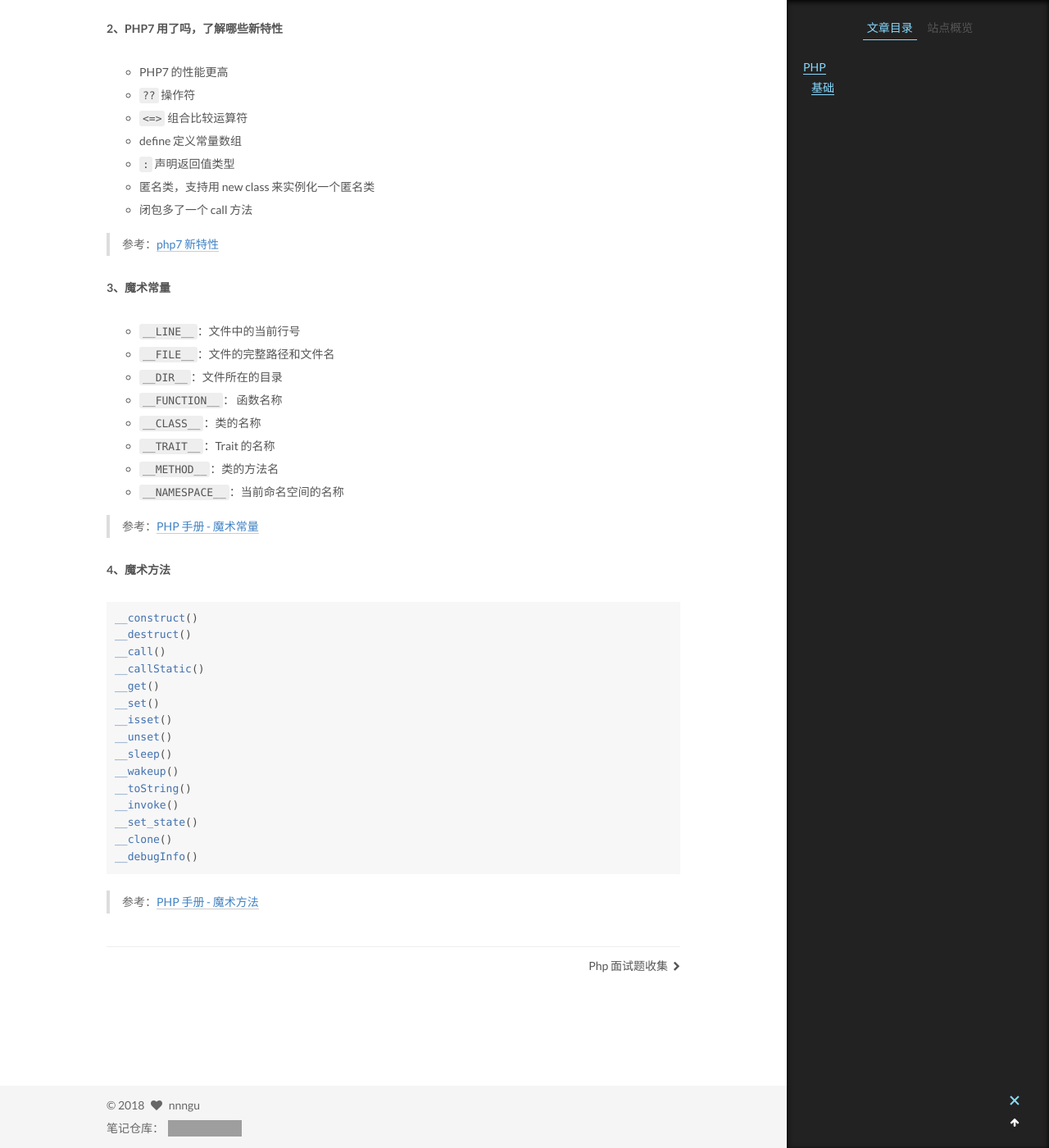
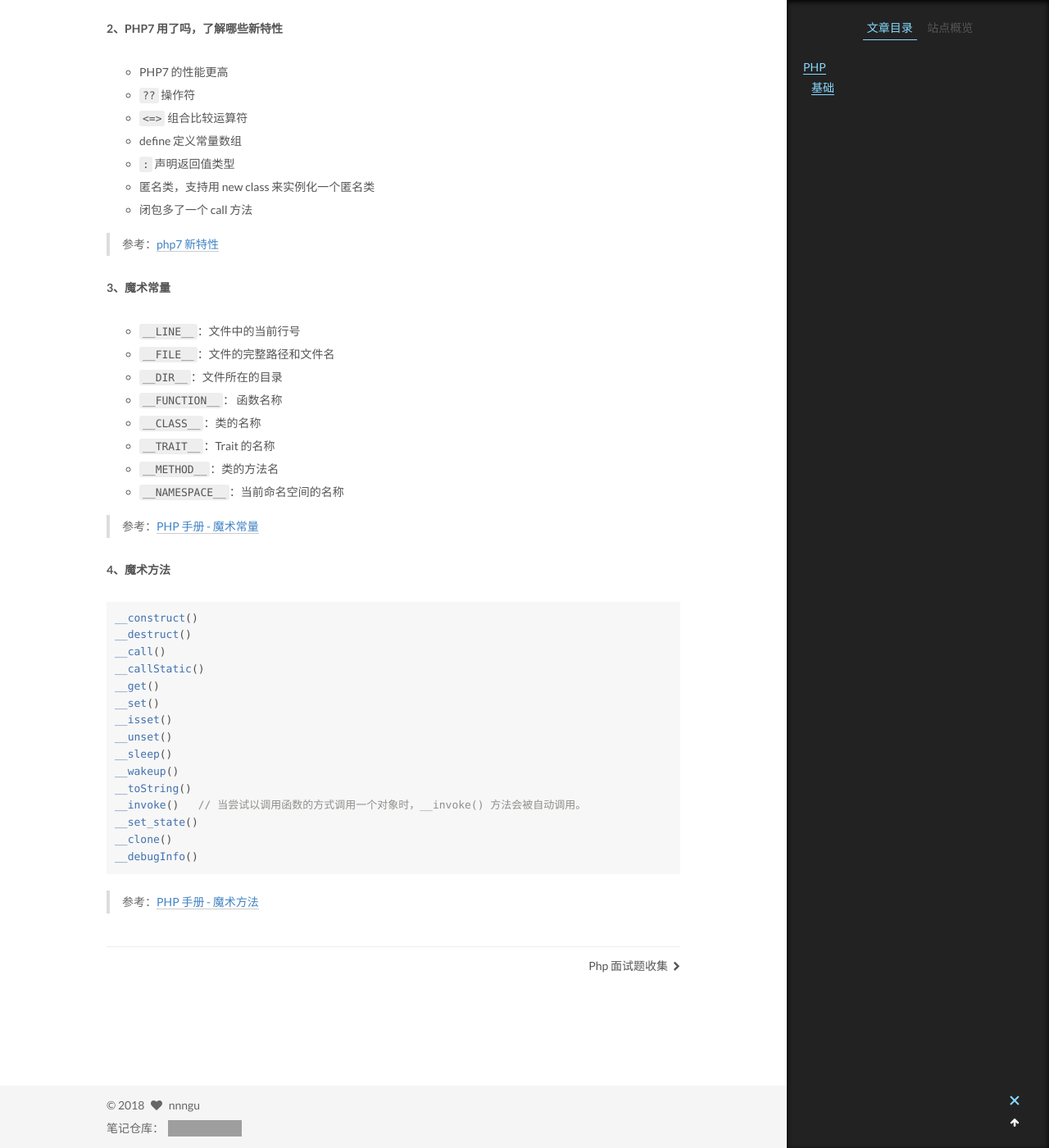
Before and after one commit to nnngu/LearningNotes, a Jekyll site: the page built from _posts/2018-06-11-(掘金征文) 2018 春招 PHP 面试总结.md, in a window 1280 px wide and 1400 px high, scrolled down 1201 px. Shown: the whole window at 82% size. Built offline with Jekyll 4.4.1, drawn with Linux system fonts in a browser that asks for light colours; grey boxes are pictures that could not be loaded.

Commit message:
修改文件: _posts/2018-06-11-(掘金征文) 2018 春招 PHP 面试总结.md

```diff
--- a/_posts/2018-06-11-(掘金征文) 2018 春招 PHP 面试总结.md
+++ b/_posts/2018-06-11-(掘金征文) 2018 春招 PHP 面试总结.md
@@ -62,7 +62,7 @@ __unset()
 __sleep()
 __wakeup()
 __toString()
-__invoke()
+__invoke()   // 当尝试以调用函数的方式调用一个对象时，__invoke() 方法会被自动调用。
 __set_state()
 __clone()
 __debugInfo()
```
